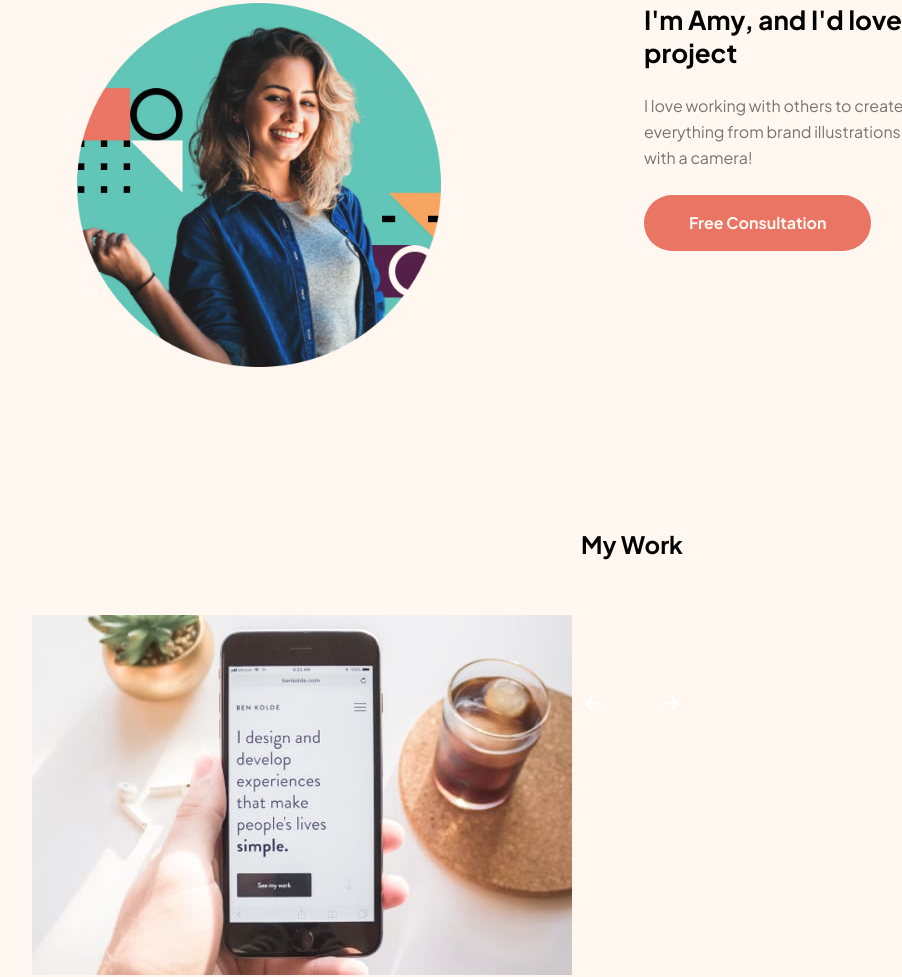
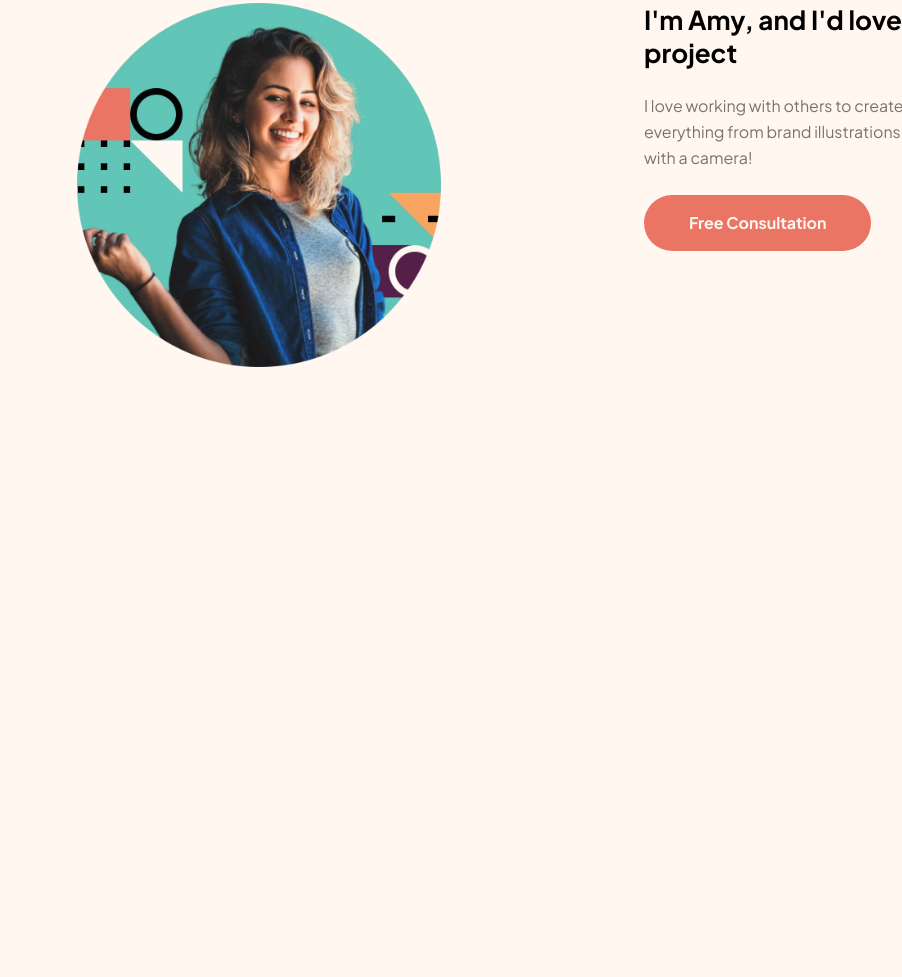
Before and after one commit to EdwardShanahan07/FM-Single-Page-Design-Portfolio, a website: page dist/index.html in a window 1280 px wide. Shown: the part 1032-2009 px from the top of the page, without its empty margins (8-910 px from the left). After the commit the page ends 1595 px from the top, so only its background shows below. Drawn offline with Linux system fonts and the light colour scheme.

Commit message:
Remove Work Section

```diff
--- a/src/partials/_about.scss
+++ b/src/partials/_about.scss
@@ -55,6 +55,7 @@
 
       @include responsive-desktop {
         margin-bottom: 3.2rem;
+        font-size: $Font-Size-Desktop;
       }
     }
   }
--- a/src/partials/_typeography.scss
+++ b/src/partials/_typeography.scss
@@ -26,8 +26,3 @@
     margin-bottom: 3.4rem;
   }
 }
-
-.heading-3 {
-  color: $Color-Black;
-  font-size: 2.4rem;
-}
```
Also changed, not shown: dist/assets/css/style.css, dist/index.html.
